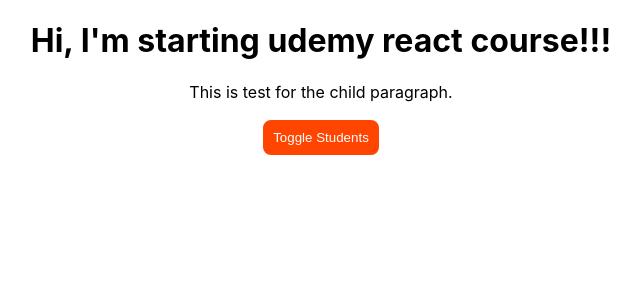
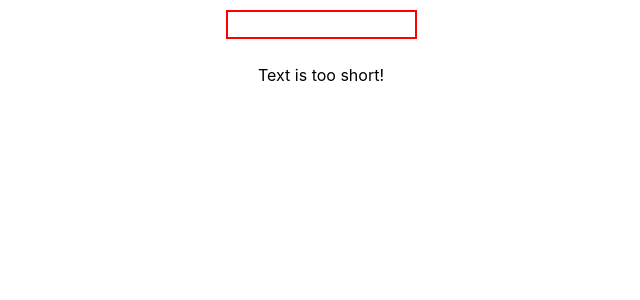
Before and after one commit to sun34133/react-study, a React (Create React App) app: page / in a window 1280 px wide. Shown: the top 300 px of the page, without its empty margins (319-959 px from the left). Built offline with nearby package versions, Linux system fonts and the light colour scheme.

Commit message:
section 3 changes/ section 4 study
section 3 changes/ section 4 study

```diff
--- a/src/App.css
+++ b/src/App.css
@@ -9,3 +9,8 @@
   color: #fff;
   cursor: pointer;
 }
+.charInput {
+  border: 2px solid red;
+  padding: 5px;
+  margin: 10px auto;
+}
--- a/src/App.js
+++ b/src/App.js
@@ -1,7 +1,12 @@
 import React, { Component } from "react";
 import "./App.css";
 import Student from "./Student/Student";
-import UserOutput from "./User/UserOutput/UserOutput";
+
+import UserInput from "./UserInput/UserInput";
+import UserOutput from "./UserOutput/UserOutput";
+
+import Validation from "./Validation/Validation";
+import Char from "./Char/Char";
 
 // function App() {
 //   return (
@@ -30,7 +35,9 @@ class App extends Component {
         text2: "example text two"
       }
     ],
-    showStudents: false
+    username: "SuperMax",
+    showStudents: false,
+    userInput: ""
   };
 
   changeNameHandler = newName => {
@@ -101,7 +108,7 @@ class App extends Component {
     });
   };
 
-  render() {
+  renderSection12() {
     let students = null;
     if (this.state.showStudents) {
       students = (
@@ -166,6 +173,63 @@ class App extends Component {
     // return React.createElement('div', null, 'h1', 'Hi, I am starting udemy react course!!!');
     // return React.createElement('div', { className: 'App'}, React.createElement('h1', null, 'Hi, I am starting udemy react course!!!'))
   }
+
+  usernameChangedHandler = event => {
+    this.setState({ username: event.target.value });
+  };
+
+  renderSection3() {
+    return (
+      <div className="App">
+        <UserInput
+          changed={this.usernameChangedHandler}
+          currentName={this.state.username}
+        />
+        <UserOutput userName="Sunil" />
+        <UserOutput userName={this.state.username} />
+        <UserOutput userName={this.state.username} />
+      </div>
+    );
+  }
+
+  inputChangedHandler = event => {
+    this.setState({ userInput: event.target.value });
+  };
+
+  deleteCharHandler = index => {
+    const txt = this.state.userInput.split("");
+    txt.splice(index, 1);
+    const updatedTxt = txt.join("");
+    this.setState({ userInput: updatedTxt });
+  };
+
+  render() {
+    const charList = this.state.userInput.split("").map((ch, index) => {
+      return (
+        <Char
+          character={ch}
+          key={index}
+          clicked={() => this.deleteCharHandler(index)}
+        />
+      );
+    });
+
+    return (
+      <div className="App">
+        <input
+          type="text"
+          className="charInput"
+          onChange={this.inputChangedHandler}
+          value={this.state.userInput}
+        />
+
+        <p>{this.state.userInput}</p>
+        <Validation inputLength={this.state.userInput.length} />
+
+        {charList}
+      </div>
+    );
+  }
 }
 
 export default App;
--- /dev/null
+++ b/src/Char/Char.js
@@ -0,0 +1,19 @@
+import React from "react";
+
+const char = (props) => {
+  const styles = {
+    display: "inline-block",
+    border: "2px solid #000",
+    padding: "15px",
+    margin: "15px",
+    textAlign: "center"
+  };
+
+  return (
+    <div style={styles} onClick={props.clicked}>
+        {props.character}
+    </div>
+  );
+};
+
+export default char;
--- a/src/User/UserOutput/UserOutput.js
+++ /dev/null
@@ -1,13 +0,0 @@
-import React from "react";
-
-const userOutput = props => {
-  return (
-    <div className="userOutput">
-      <h3 onClick={props.click}>{props.username}</h3>
-      <p>{props.text1}</p>
-      <p>{props.text2}</p>
-    </div>
-  );
-};
-
-export default userOutput;
--- /dev/null
+++ b/src/UserInput/UserInput.js
@@ -0,0 +1,20 @@
+import React from "react";
+
+const userInput = props => {
+  const inputStyle = {
+    border: "2px solid red",
+    padding: "5px",
+    margin: "10px auto"
+  };
+
+  return (
+    <input
+      type="text"
+      style={inputStyle}
+      onChange={props.changed}
+      value={props.currentName}
+    />
+  );
+};
+
+export default userInput;
--- /dev/null
+++ b/src/UserOutput/UserOutput.css
@@ -0,0 +1,8 @@
+.UserOutput {
+    width:70%;
+    padding: 15px;
+    margin: 10px auto;
+    border: 2px solid blue;
+    background-color: antiquewhite;
+    text-align: center;
+}
--- /dev/null
+++ b/src/UserOutput/UserOutput.js
@@ -0,0 +1,14 @@
+import React from "react";
+
+import './UserOutput.css';
+
+const userOutput = props => {
+  return (
+    <div className="UserOutput">
+      <p>Username: {props.userName}</p>
+      <p>This is another random text.</p>
+    </div>
+  );
+};
+
+export default userOutput;
--- /dev/null
+++ b/src/Validation/Validation.js
@@ -0,0 +1,15 @@
+import React from "react";
+
+const validation = props => {
+  let validationText = "Text is too short";
+  if (props.inputLength > 5) {
+    validationText = "Text is long enough";
+  }
+  return (
+    <div>
+      <p>{validationText}!</p>
+    </div>
+  );
+};
+
+export default validation;
```
Also changed, not shown: src/User/UserInput/UserInput.js (deleted, +0 -11 lines).
